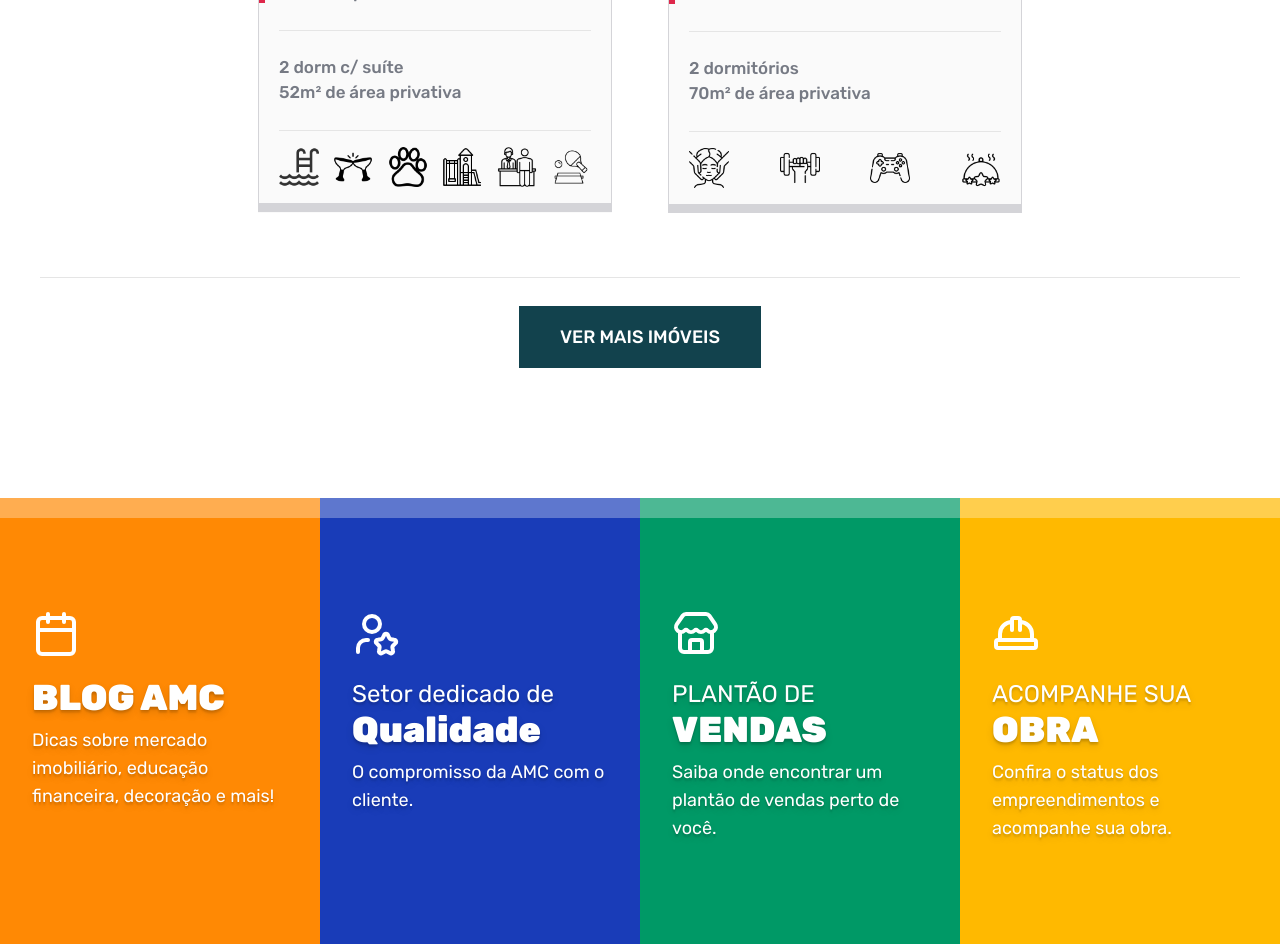
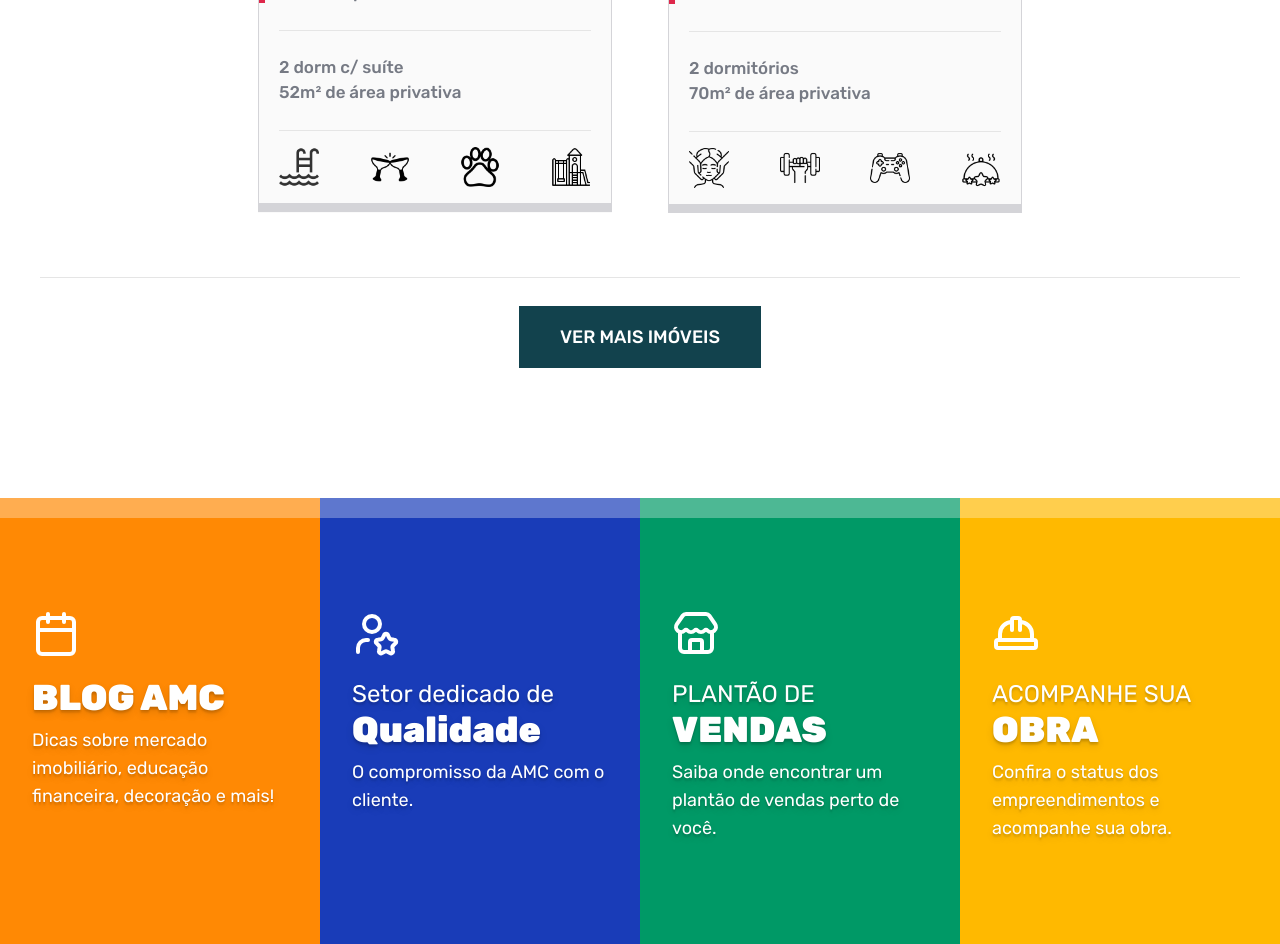
Before and after one commit to renzi-fidele-frontend/construtora-amc, a Next.js app: page / in a window 1280 px wide. Shown: the part 4680-5624 px from the top of the page. Built offline with nearby package versions, Linux system fonts and the light colour scheme.

Commit message:
feat: Adicionando suporte aos ícones dos destaques a página dos detalhes do empreendimento

```diff
--- a/app/empreendimentos/[empreendimento]/components/IconesCollapsivel.tsx
+++ b/app/empreendimentos/[empreendimento]/components/IconesCollapsivel.tsx
@@ -5,7 +5,6 @@ import { Minus, Plus } from "lucide-react";
 import Image from "next/image";
 import { useState } from "react";
 
-// TODO: Finish this implementation
 const IconesCollapsivel = ({ icones }: { icones: IIcone[] }) => {
    const [aberto, setAberto] = useState(false);
 
--- a/components/shared/CardEmpreendimento.tsx
+++ b/components/shared/CardEmpreendimento.tsx
@@ -46,7 +46,7 @@ const CardEmpreendimento = ({ empreendimento, largura = "w-fit" }: { empreendime
                <hr />
                {/* Destaques */}
                <div className="py-4 flex items-center justify-between">
-                  {empreendimento.icones.map((v, k) => (
+                  {empreendimento.thumbIcons.map((v, k) => (
                      <Image
                         className="shrink-0 group-hover:invert-100"
                         width={40}
--- a/data/data.ts
+++ b/data/data.ts
@@ -13,8 +13,6 @@ export const fotosDestaques = [
 
 // TODO: Mais tarde remover os comentários, após implementar a estrutura dos detalhes do empreendimento
 export const empreendimentos: IEmpreendimento[] = [
-   // TODO: Adicionar as informações acerca do empreendimento Casa Blanca Residence
-   // TODO: Extender os ícones para os demais empreendimentos
    // Ilha di Capri
    {
       id: "ilha-de-capri",
@@ -93,7 +91,7 @@ export const empreendimentos: IEmpreendimento[] = [
       estado: "Itapema - SC",
       thumbnail: "/img/empreendimentos/casa-blanca/casa-blanca.jpg",
       thumbIcons: ["spa", "academia", "game", "gourmet"],
-      icones: ["spa", "academia", "game", "gourmet"],
+      icones: ["spa", "lounge-bar", "gourmet", "academia", "game", "brinquedoteca", "pergolados", "coworking", "car-wash"],
       destacado: true,
       detalhes: {
          bio: [
@@ -139,7 +137,7 @@ export const empreendimentos: IEmpreendimento[] = [
             "/img/empreendimentos/casa-blanca/plantas/5.webp",
             "/img/empreendimentos/casa-blanca/plantas/6.webp",
          ],
-         implantacao: ["/img/empreendimentos/casa-blanca/implatacao/6.webp"],
+         implantacao: ["/img/empreendimentos/casa-blanca/implatacao/1.webp"],
       },
    },
 ];
@@ -394,7 +392,7 @@ export const iconesComDescricao: IIconeComDescricao[] = [
    { nome: "brinquedoteca", descricao: "Brinquedoteca" },
    { nome: "pergolados", descricao: "Pergolados" },
    { nome: "portaria", descricao: "Portaria 24h" },
-   {nome: "tenis-de-praia", descricao: "Tennis de Praia"},
+   { nome: "tenis-de-praia", descricao: "Tennis de Praia" },
 ];
 
 // ------------------- Backup contendo empreendimento a adicionar -------------------
--- a/types/types.ts
+++ b/types/types.ts
@@ -20,7 +20,6 @@ export type IIcone =
    | "pergolados"
    | "coworking"
    | "car-wash" | "portaria" | "tenis-de-praia";
-   // TODO: Add the following icones to the source folder
 
 
 export interface IEmpreendimento {
@@ -35,6 +34,7 @@ export interface IEmpreendimento {
    descricao_area: string;
    /** Tamanho das imagens 40 x 40 */
    icones: IIcone[];
+   /** Define se o empreendimento aparecerá na home ou não. */
    destacado: boolean;
    id: string;
    detalhes: {
```
